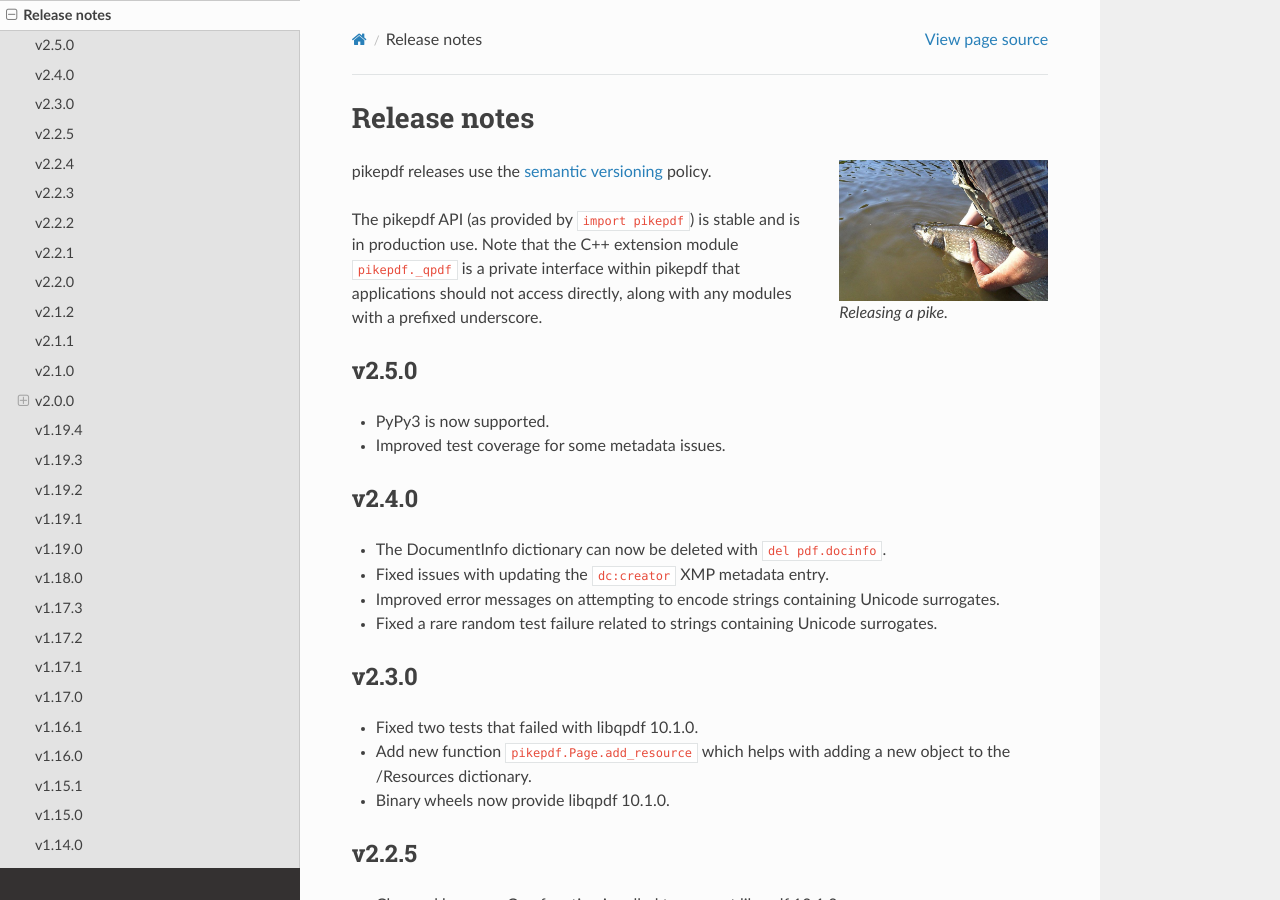
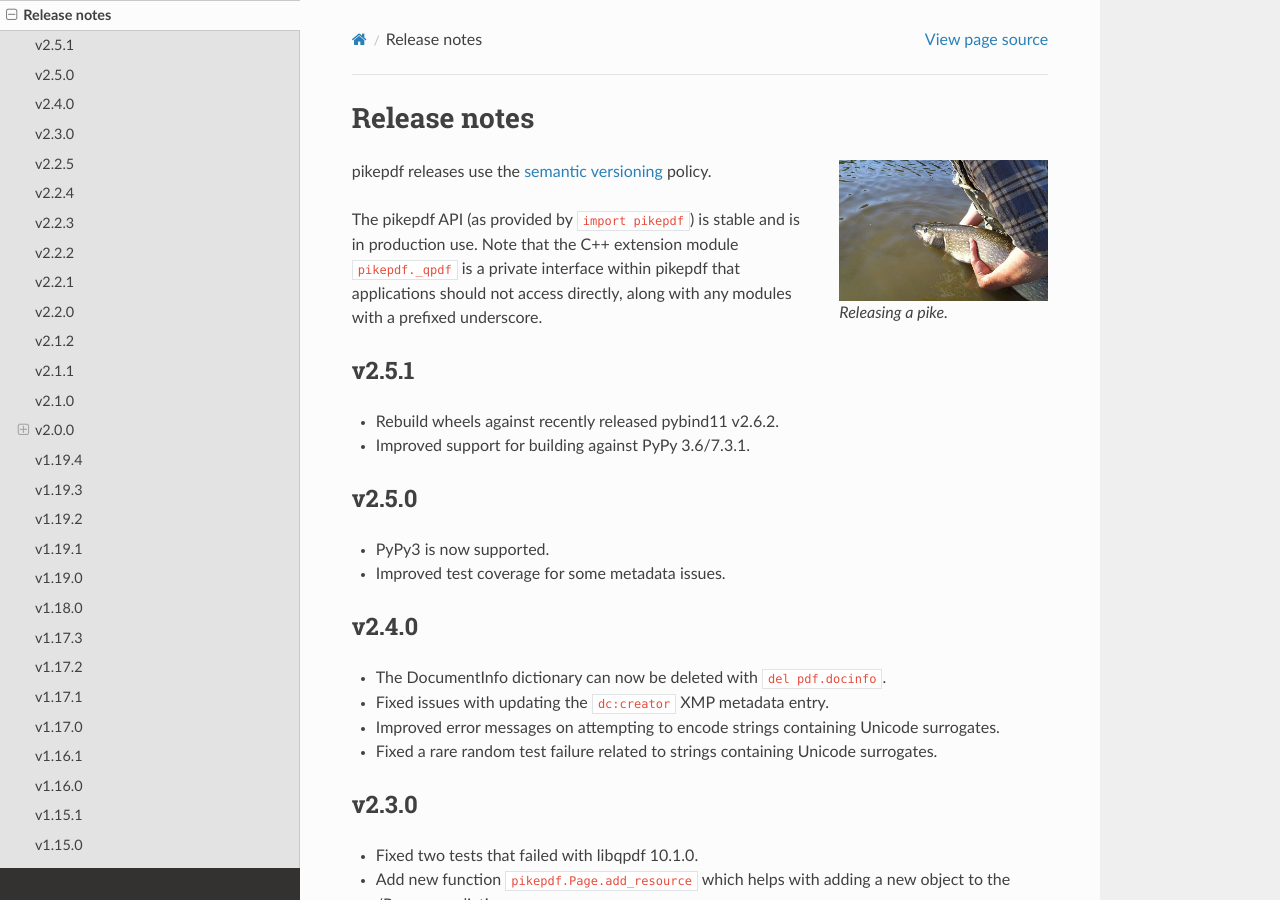
Before and after one commit to pikepdf/pikepdf, a Sphinx documentation site: the page built from docs/release_notes.rst, in a window 1280 px wide and 900 px high. Built offline with Sphinx 7.4.7 and the Read the Docs theme 2.0.0, drawn with Linux system fonts in a browser that asks for light colours; the version number could not be read and is left out.

Commit message:
v2.5.1 release notes

```diff
--- a/docs/release_notes.rst
+++ b/docs/release_notes.rst
@@ -17,6 +17,12 @@ The pikepdf API (as provided by ``import pikepdf``) is stable and
 is in production use. Note that the C++ extension module
 ``pikepdf._qpdf`` is a private interface within pikepdf that applications
 should not access directly, along with any modules with a prefixed underscore.
+
+v2.5.1
+======
+
+-  Rebuild wheels against recently released pybind11 v2.6.2.
+-  Improved support for building against PyPy 3.6/7.3.1.
 
 v2.5.0
 ======
```
